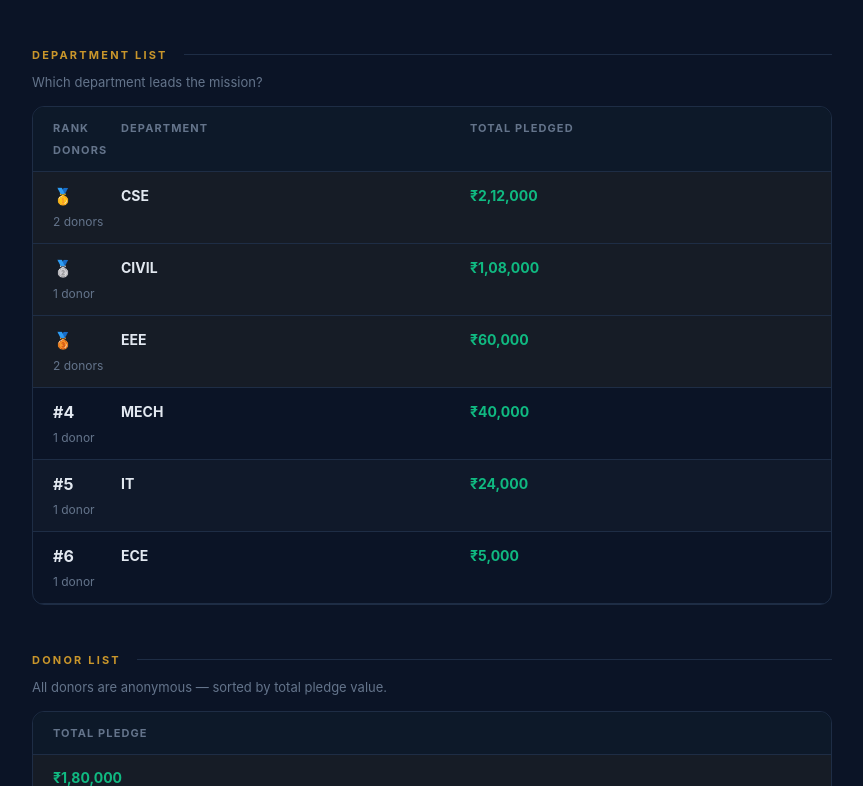
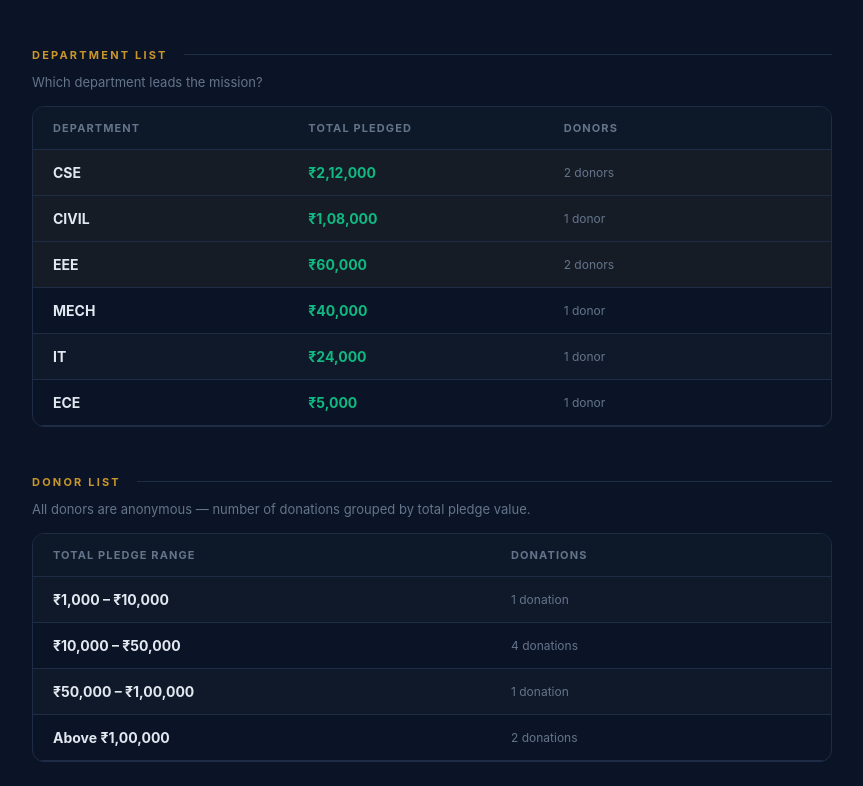
Before and after one commit to srecconnect-a11y/srec-aa-trust, a React (Create React App) app: page / in a window 1280 px wide. Shown: the part 954-1740 px from the top of the page, without its empty margins (208-1071 px from the left). Built offline with nearby package versions, Linux system fonts and the light colour scheme; no server answers.

Commit message:
Changed Title

```diff
--- a/src/App.js
+++ b/src/App.js
@@ -105,10 +105,19 @@ export default function App() {
   const totalDonors   = donors.length;
   const totalDepts    = new Set(donors.map(d => d.department)).size;
 
-  // Donor leaderboard
-  const donorRanks = [...donors]
-    .sort((a, b) => b.totalPledge - a.totalPledge)
-    .map((d, i) => ({ ...d, rank: i + 1 }));
+  // Donor list — number of donations grouped by total-pledge range
+  const PLEDGE_RANGES = [
+    { min: 1000,   max: 10000 },
+    { min: 10000,  max: 50000 },
+    { min: 50000,  max: 100000 },
+    { min: 100000, max: Infinity },
+  ];
+  const pledgeBuckets = PLEDGE_RANGES.map(r => ({
+    label: r.max === Infinity
+      ? `Above ${formatINR(r.min)}`
+      : `${formatINR(r.min)} – ${formatINR(r.max)}`,
+    count: donors.filter(d => d.totalPledge >= r.min && d.totalPledge < r.max).length,
+  }));
 
   // Department leaderboard
   const deptMap = {};
@@ -125,8 +134,6 @@ export default function App() {
   // Milestones
   const unlockedMilestones = MILESTONES.filter(m => totalPledged >= m.amount);
   const lockedMilestones   = MILESTONES.filter(m => totalPledged < m.amount);
-
-  const rankMedal = (r) => r === 1 ? "🥇" : r === 2 ? "🥈" : r === 3 ? "🥉" : `#${r}`;
 
   if (loading) return (
     <div style={styles.loader}>
@@ -200,8 +207,7 @@ export default function App() {
           <SectionLabel>Department List</SectionLabel>
           <p style={styles.sectionNote}>Which department leads the mission?</p>
           <div style={styles.table}>
-            <div style={{ ...styles.tableRow, ...styles.tableHeader }}>
-              <span>Rank</span>
+            <div style={{ ...styles.tableRow, ...styles.deptTableRow, ...styles.tableHeader }}>
               <span>Department</span>
               <span>Total Pledged</span>
               <span>Donors</span>
@@ -209,10 +215,10 @@ export default function App() {
             {deptRanks.map((d, i) => (
               <div key={d.dept} style={{
                 ...styles.tableRow,
+                ...styles.deptTableRow,
                 ...(i % 2 === 0 ? styles.tableRowEven : {}),
                 ...(d.rank <= 3 ? styles.tableRowTop : {}),
               }}>
-                <span style={styles.rankCell}>{rankMedal(d.rank)}</span>
                 <span style={styles.deptCell}>{d.dept}</span>
                 <span style={styles.amountCell}>{formatINR(d.total)}</span>
                 <span style={styles.countCell}>{d.count} donor{d.count > 1 ? "s" : ""}</span>
@@ -224,19 +230,20 @@ export default function App() {
         {/* ── Donor List ── */}
         <section style={styles.section}>
           <SectionLabel>Donor List</SectionLabel>
-          <p style={styles.sectionNote}>All donors are anonymous — sorted by total pledge value.</p>
+          <p style={styles.sectionNote}>All donors are anonymous — number of donations grouped by total pledge value.</p>
           <div style={styles.table}>
             <div style={{ ...styles.tableRow, ...styles.donorTableRow, ...styles.tableHeader }}>
-              <span>Total Pledge</span>
+              <span>Total Pledge Range</span>
+              <span>Donations</span>
             </div>
-            {donorRanks.map((d, i) => (
-              <div key={i} style={{
+            {pledgeBuckets.map((b, i) => (
+              <div key={b.label} style={{
                 ...styles.tableRow,
                 ...styles.donorTableRow,
                 ...(i % 2 === 0 ? styles.tableRowEven : {}),
-                ...(d.rank <= 3 ? styles.tableRowTop : {}),
               }}>
-                <span style={styles.amountCell}>{formatINR(d.totalPledge)}</span>
+                <span style={styles.rangeCell}>{b.label}</span>
+                <span style={styles.countCell}>{b.count} donation{b.count !== 1 ? "s" : ""}</span>
               </div>
             ))}
           </div>
@@ -391,7 +398,10 @@ const styles = {
     fontSize: 14, gap: 8,
   },
   donorTableRow: {
-    gridTemplateColumns: "1fr",
+    gridTemplateColumns: "1.5fr 1fr",
+  },
+  deptTableRow: {
+    gridTemplateColumns: "1fr 1fr 1fr",
   },
   tableRowEven: { background: "rgba(255,255,255,0.02)" },
   tableRowTop: { background: "rgba(201,150,43,0.06)" },
@@ -399,6 +409,7 @@ const styles = {
   amountCell: { fontWeight: 700, color: GREEN },
   freqCell: { color: MUTED, fontSize: 12 },
   deptCell: { fontWeight: 700, color: TEXT },
+  rangeCell: { fontWeight: 700, color: TEXT },
   countCell: { color: MUTED, fontSize: 12 },
   cta: {
     textAlign: "center", padding: "48px 24px",
```
